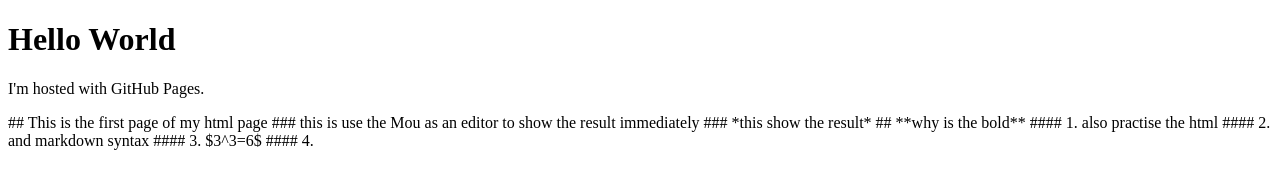
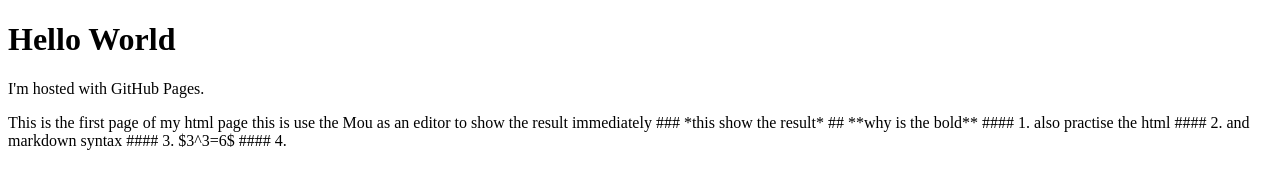
Before and after one commit to wanggene/wanggene.github.io, a plain HTML site: page index.html in a window 1280 px wide. Drawn offline with Linux system fonts and the light colour scheme.

Commit message:
Update index.html

```diff
--- a/index.html
+++ b/index.html
@@ -4,8 +4,8 @@
 <h1>Hello World</h1>
 <p>I'm hosted with GitHub Pages.</p>
 
-## This is the first page of my html page
-### this is use the Mou as an editor to show the result immediately
+</h4> This is the first page of my html page
+</h3> this is use the Mou as an editor to show the result immediately
 ### *this show the result*
 ## **why is the bold**
 #### 1. also practise the html
```
